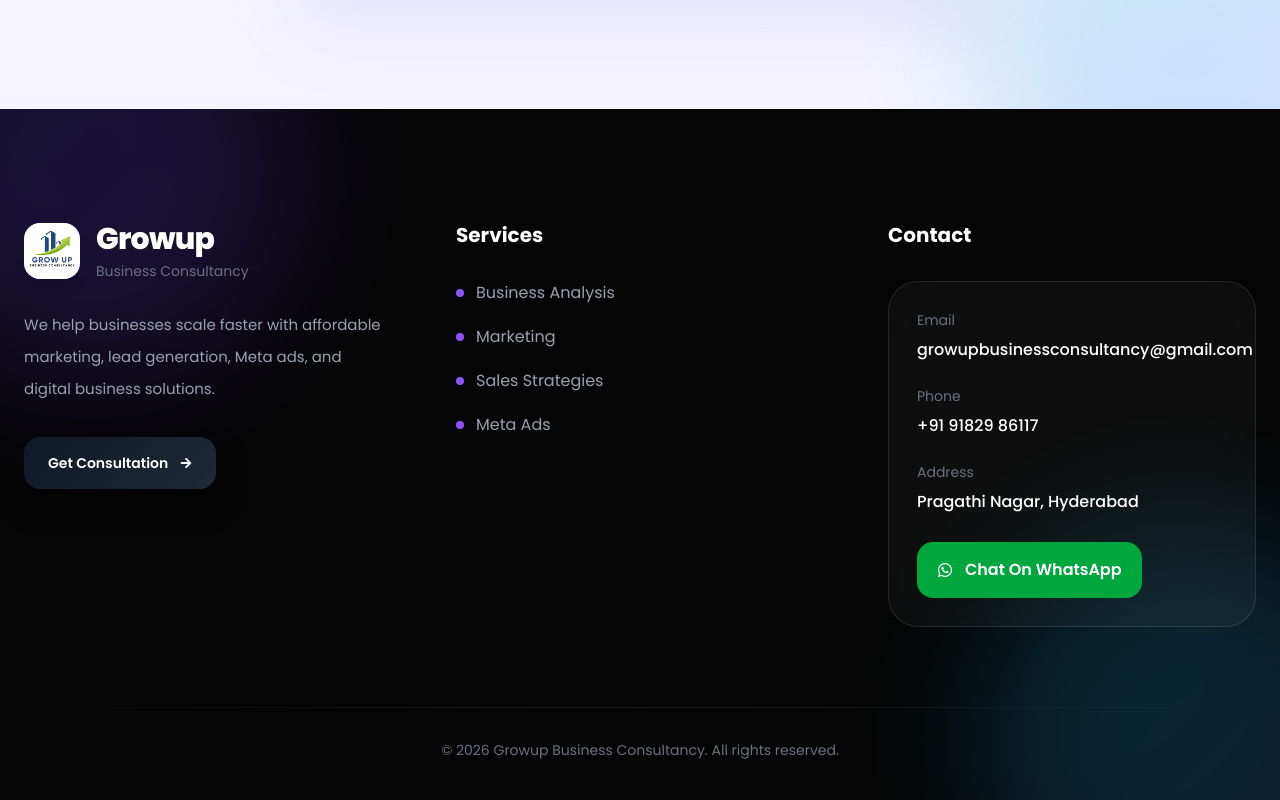
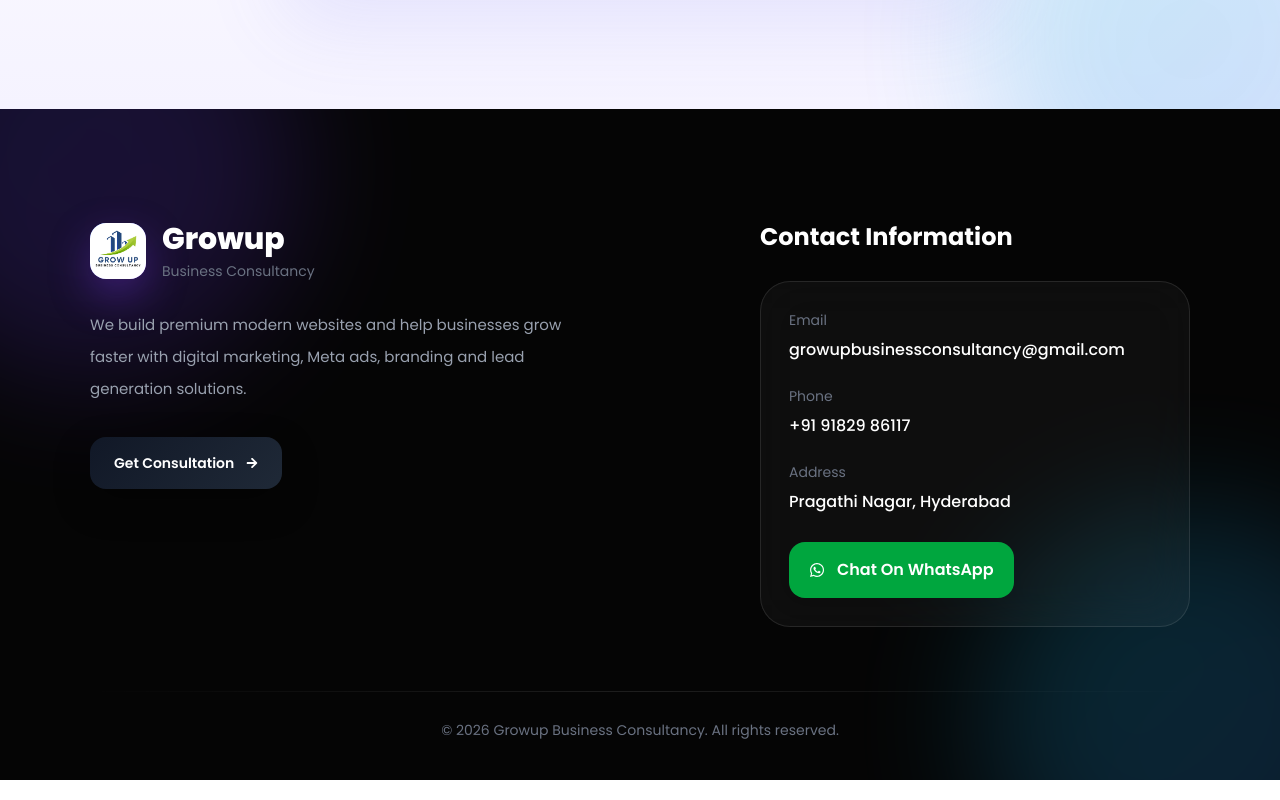
Before and after one commit to Nikhilvarma2000/growup-landing-page, a React (Vite) app: page / in a window 1280 px wide. Shown: the part 8126-8926 px from the top of the page. Built offline with nearby package versions, Linux system fonts and the light colour scheme.

Commit message:
COntact changed

```diff
--- a/src/components/Footer.jsx
+++ b/src/components/Footer.jsx
@@ -5,18 +5,11 @@
 
 function Footer() {
 
-  const services = [
-    "Business Analysis",
-    "Marketing",
-    "Sales Strategies",
-    "Meta Ads",
-  ]
-
   return (
 
     <footer
 
-      id="footer"
+      id="contact-info"
 
       className="
         relative
@@ -91,7 +84,7 @@
           relative
           z-10
 
-          max-w-[1450px]
+          max-w-[1100px]
           mx-auto
         "
       >
@@ -100,21 +93,24 @@
 
         <div
           className="
-            grid
+            flex
+            flex-col
+            lg:flex-row
 
-            grid-cols-1
-            sm:grid-cols-2
-            xl:grid-cols-3
+            items-start
+            justify-between
 
-            gap-12
-            sm:gap-14
-            lg:gap-16
+            gap-14
           "
         >
 
-          {/* COMPANY */}
+          {/* LEFT */}
 
-          <div>
+          <div
+            className="
+              max-w-[500px]
+            "
+          >
 
             {/* LOGO */}
 
@@ -137,13 +133,14 @@
                   rounded-2xl
 
                   overflow-hidden
-
-                  shadow-lg
                 "
 
                 style={{
                   background:
-                    "linear-gradient(135deg,#2563eb,#7c3aed)"
+                    "linear-gradient(135deg,#2563eb,#7c3aed)",
+
+                  boxShadow:
+                    "0 16px 40px rgba(124,58,237,0.35)"
                 }}
               >
 
@@ -168,11 +165,11 @@
                     sm:text-3xl
 
                     font-black
-
-                    tracking-tight
                   "
                 >
+
                   Growup
+
                 </h2>
 
                 <p
@@ -185,40 +182,38 @@
                     mt-1
                   "
                 >
+
                   Business Consultancy
+
                 </p>
 
               </div>
 
             </div>
 
-            {/* DESC */}
+            {/* DESCRIPTION */}
 
             <p
               className="
                 text-gray-400
 
-                mt-6
-                sm:mt-7
+                mt-7
 
-                leading-7
-                sm:leading-8
+                leading-8
 
                 text-sm
                 sm:text-[15px]
-
-                max-w-sm
               "
             >
 
-              We help businesses scale faster
-              with affordable marketing,
-              lead generation, Meta ads,
-              and digital business solutions.
+              We build premium modern websites
+              and help businesses grow faster
+              with digital marketing, Meta ads,
+              branding and lead generation solutions.
 
             </p>
 
-            {/* BUTTON */}
+            {/* CTA */}
 
             <a
               href="#contact"
@@ -230,12 +225,9 @@
 
                 gap-3
 
-                mt-7
-                sm:mt-8
+                mt-8
 
-                px-5
-                sm:px-6
-
+                px-6
                 py-4
 
                 rounded-2xl
@@ -254,7 +246,7 @@
                   "linear-gradient(135deg,#111827,#1f2937)",
 
                 boxShadow:
-                  "0 14px 30px rgba(0,0,0,0.35)"
+                  "0 14px 35px rgba(0,0,0,0.35)"
               }}
             >
 
@@ -266,89 +258,27 @@
 
           </div>
 
-          {/* SERVICES */}
+          {/* CONTACT */}
 
-          <div>
+          <div
+            className="
+              w-full
+              max-w-[430px]
+            "
+          >
 
             <h3
               className="
-                text-lg
-                sm:text-xl
+                text-2xl
 
                 font-bold
 
-                mb-6
-                sm:mb-8
-              "
-            >
-              Services
-            </h3>
-
-            <div
-              className="
-                flex
-                flex-col
-
-                gap-4
-                sm:gap-5
+                mb-7
               "
             >
 
-              {services.map((service, index) => (
+              Contact Information
 
-                <div
-                  key={index}
-
-                  className="
-                    text-gray-400
-
-                    flex
-                    items-center
-
-                    gap-3
-
-                    text-sm
-                    sm:text-base
-                  "
-                >
-
-                  <div
-                    className="
-                      w-2
-                      h-2
-
-                      rounded-full
-
-                      bg-violet-500
-                    "
-                  />
-
-                  {service}
-
-                </div>
-
-              ))}
-
-            </div>
-
-          </div>
-
-          {/* CONTACT */}
-
-          <div id="contact-info">
-
-            <h3
-              className="
-                text-lg
-                sm:text-xl
-
-                font-bold
-
-                mb-6
-                sm:mb-8
-              "
-            >
-              Contact
             </h3>
 
             <div
@@ -378,7 +308,9 @@
                     mb-2
                   "
                 >
+
                   Email
+
                 </p>
 
                 <a
@@ -416,7 +348,9 @@
                     mb-2
                   "
                 >
+
                   Phone
+
                 </p>
 
                 <a
@@ -454,7 +388,9 @@
                     mb-2
                   "
                 >
+
                   Address
+
                 </p>
 
                 <p
@@ -478,6 +414,7 @@
 
               <a
                 href="https://wa.me/919182986117"
+
                 target="_blank"
                 rel="noreferrer"
 
@@ -523,11 +460,9 @@
 
         <div
           className="
-            mt-14
-            sm:mt-20
+            mt-16
 
-            mb-6
-            sm:mb-8
+            mb-7
 
             h-[1px]
             w-full
@@ -539,20 +474,7 @@
           "
         />
 
-        {/* BOTTOM */}
-
-        <div
-          className="
-            flex
-            flex-col
-            md:flex-row
-
-            items-center
-            justify-center
-
-            gap-5
-          "
-        >
+        {/* COPYRIGHT */}
 
         <p
           className="
@@ -572,8 +494,6 @@
 
       </div>
 
-      </div>
-
     </footer>
   )
 }
```
Lines whose indentation alone changed are shown as unchanged.
